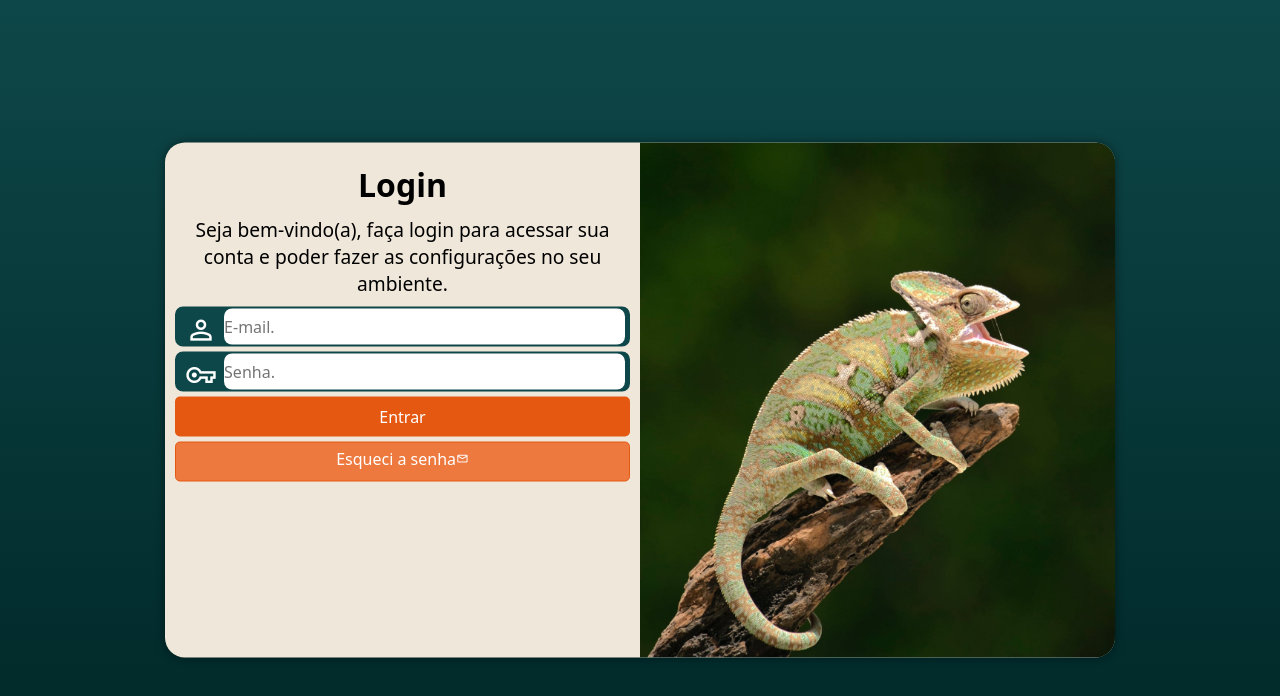
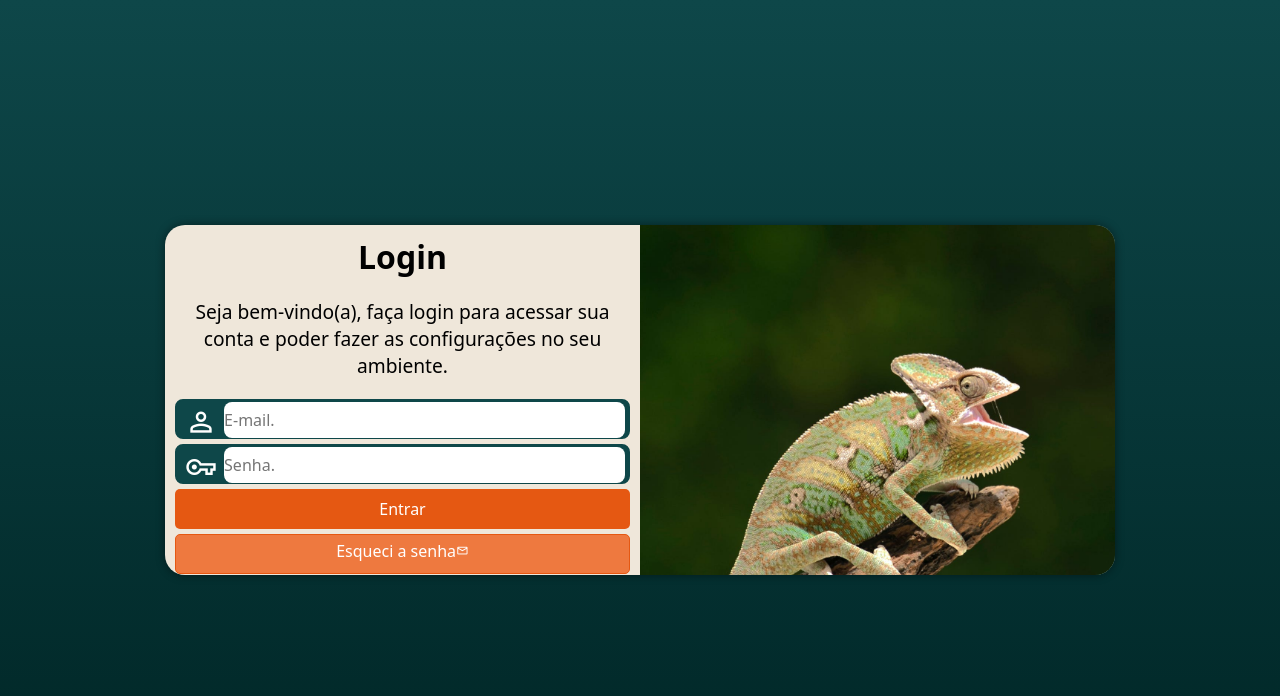
Before and after one commit to RaposoMonteiro/projeto-login, a plain HTML site: page index.html in a window 1280 px wide. Drawn offline with nearby package versions, Linux system fonts and the light colour scheme.

Commit message:
bug fix e finalização.

```diff
--- a/css/media-query.css
+++ b/css/media-query.css
@@ -15,6 +15,7 @@
 
     #login{
         width: 80vw;
+        height: 280px;
 
     }
     #login > #imagem{
@@ -39,6 +40,7 @@
     }
     #login{
         width: 950px;
+        height: 350px;
 
     }
     #login > #imagem{
@@ -55,6 +57,7 @@
         font-size: 2em;
     }
     #formulario > p{
+        margin: 20px 0px;
         font-size: 1.2em;
     }
 }
--- a/css/style.css
+++ b/css/style.css
@@ -25,11 +25,8 @@
     margin: 0px;
     box-sizing: border-box;
 }
-h1{
-    margin: 10px;
-}
 p{
-    margin: 10px;
+    margin: 10px 0px;
 }
 body, html{
     background-color: var(--dark-green);
@@ -46,7 +43,6 @@ main{
     position: absolute;
     top: 50%;
     left: 50%;
-    transform: translate(-50%, -50%);
     overflow: hidden;
 
     background-color: var(--alabaster);
@@ -57,6 +53,8 @@ main{
 
     transition: width 0.5s, height 0.5s;
     transition-timing-function: ease;
+    transform: translate(-50%, -50%);
+
 }
 #login > #imagem{
     display: block;
@@ -71,6 +69,7 @@ main{
 #login > #formulario{
     display: block;
     padding: 10px;
+    margin: 0px;
 
 }
 #formulario{
@@ -104,11 +103,11 @@ form > .campo{
 
     width: calc(100% - 50px);
     font-size: 1em;
-    transform: translatey(-13px);
-
     height: 100%;
     border: none;
     border-radius: 8px;
+    transform: translatey(-12px);
+
 }
 .campo > input:focus-within{
     border: none;
```
